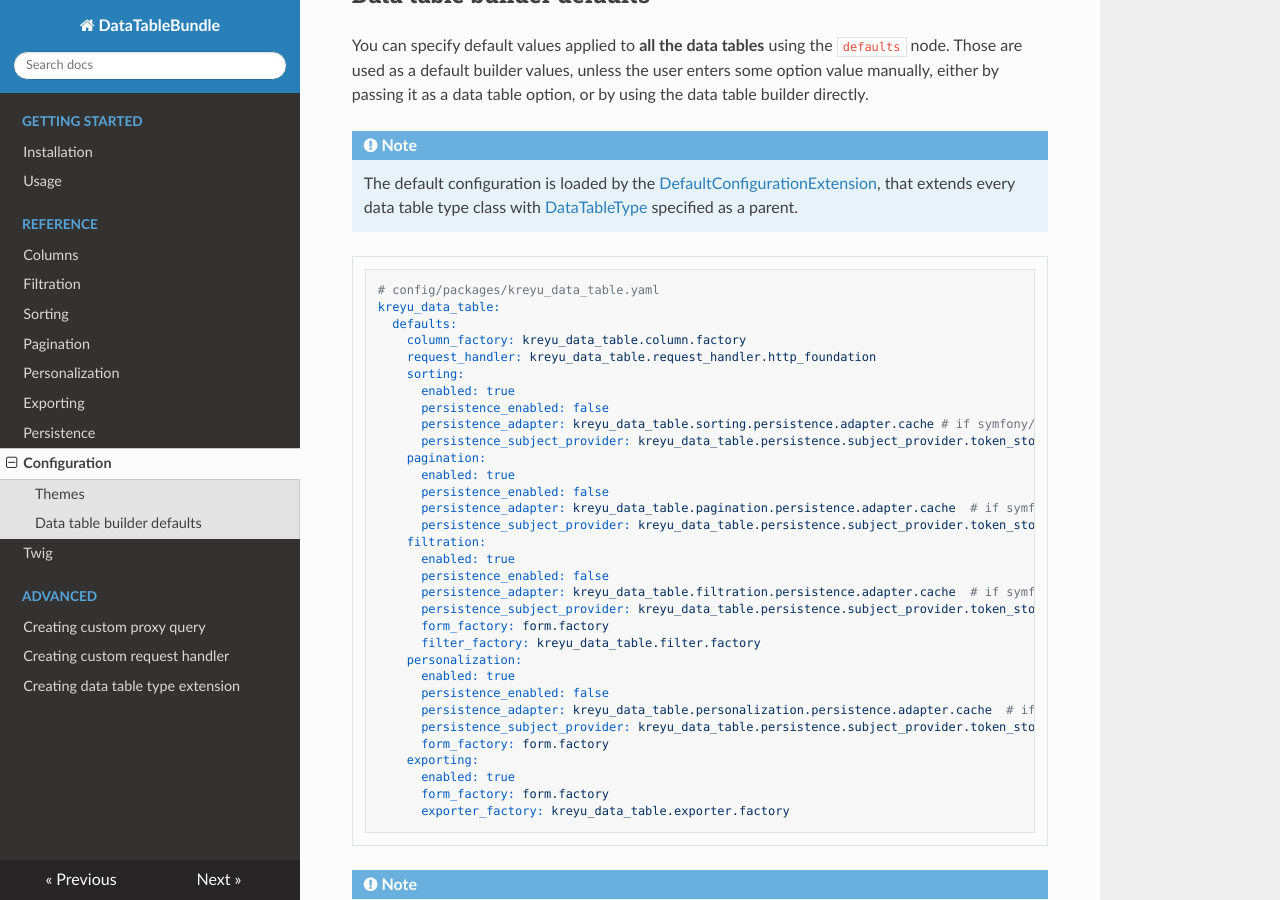
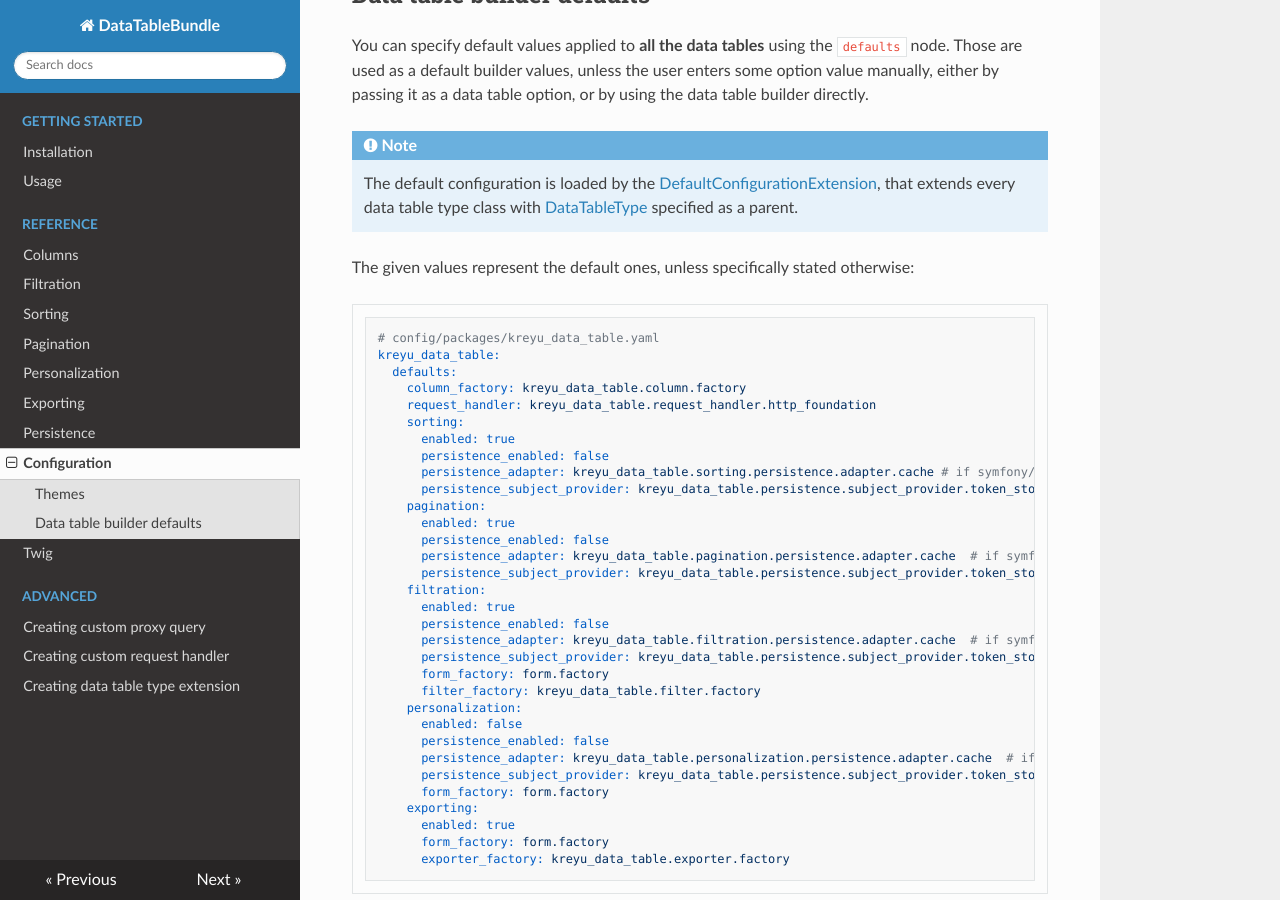
Before and after one commit to Kreyu/data-table-bundle, an MkDocs documentation site: the page built from docs/reference/configuration.md, in a window 1280 px wide and 900 px high, scrolled down 527 px. Built offline with MkDocs 1.6.1, drawn with Linux system fonts in a browser that asks for light colours; nearby versions of some CDN libraries.

Commit message:
[Docs] Configuration reference

````diff
--- a/docs/reference/configuration.md
+++ b/docs/reference/configuration.md
@@ -26,6 +26,8 @@ either by passing it as a data table option, or by using the data table builder
     The default configuration is loaded by the [DefaultConfigurationExtension](https://github.com/Kreyu/data-table-bundle/blob/main/src/Extension/Core/DefaultConfigurationExtension.php),
     that extends every data table type class with [DataTableType](https://github.com/Kreyu/data-table-bundle/blob/main/src/Type/DataTableType.php) specified as a parent.
 
+The given values represent the default ones, unless specifically stated otherwise:
+
 ```yaml
 # config/packages/kreyu_data_table.yaml
 kreyu_data_table:
@@ -50,7 +52,7 @@ kreyu_data_table:
       form_factory: form.factory
       filter_factory: kreyu_data_table.filter.factory
     personalization:
-      enabled: true
+      enabled: false
       persistence_enabled: false
       persistence_adapter: kreyu_data_table.personalization.persistence.adapter.cache  # if symfony/cache is installed, null otherwise
       persistence_subject_provider: kreyu_data_table.persistence.subject_provider.token_storage # if symfony/security-bundle is installed, null otherwise
````
Also changed, not shown: 1 other file.
